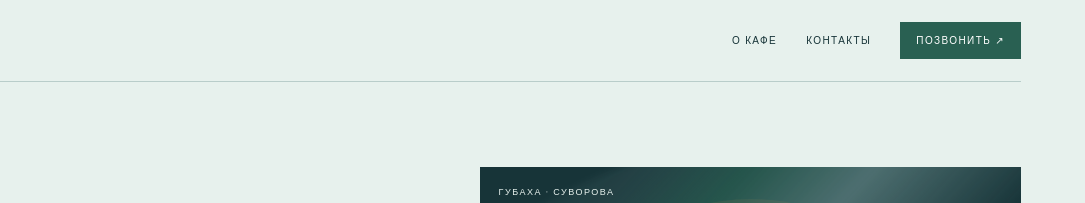
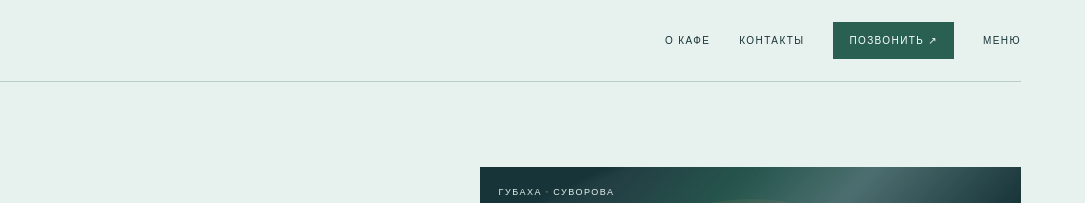
Before and after one commit to grappa159/perm-alaska, a plain HTML site: page index.html in a window 1280 px wide. Shown: the top 203 px of the page, 195-1280 px from the left. Drawn offline with Linux system fonts and the light colour scheme.

Commit message:
Improve menu navigation and contacts

```diff
--- a/index.html
+++ b/index.html
@@ -16,7 +16,7 @@
   </style><script>document.documentElement.classList.add('js')</script>
 <link rel="canonical" href="https://grappa159.github.io/perm-alaska/"><meta property="og:type" content="website"><meta property="og:title" content="АляскА — кафе в Губахе"><meta property="og:description" content="Кафе «АляскА» в Губахе: адрес, телефон, фотографии и ссылки."><meta property="og:url" content="https://grappa159.github.io/perm-alaska/"><script type="application/ld+json">{"@context": "https://schema.org", "@type": "FoodEstablishment", "name": "АляскА", "url": "https://grappa159.github.io/perm-alaska/"}</script></head>
 <body>
-  <header class="wrap header"><a class="brand" href="#home" aria-label="АляскА — наверх"><span class="brand-mark" aria-hidden="true">АА</span><b>АляскА</b></a><button class="toggle" aria-expanded="false" aria-controls="main-nav">Разделы</button><nav class="nav" id="main-nav" aria-label="Основная навигация"><a href="#about">О кафе</a><a href="#visit">Контакты</a><a class="call" href="tel:+79082460009">Позвонить ↗</a></nav></header>
+  <header class="wrap header"><a class="brand" href="#home" aria-label="АляскА — наверх"><span class="brand-mark" aria-hidden="true">АА</span><b>АляскА</b></a><button class="toggle" aria-expanded="false" aria-controls="main-nav">Разделы</button><nav class="nav" id="main-nav" aria-label="Основная навигация"><a href="#about">О кафе</a><a href="#visit">Контакты</a><a class="call" href="tel:+79082460009">Позвонить ↗</a><a href="#real-menu">Меню</a></nav></header>
   <main id="home">
     <section class="wrap hero"><div class="hero-copy"><span class="tag">Кафе · Губаха</span><h1>АляскА<span>рядом</span></h1><p>Кафе «АляскА» в Губахе. Проверьте адрес, откройте фотографии и свяжитесь перед визитом.</p><div class="actions"><a class="btn" href="tel:+79082460009">Позвонить ↗</a><a class="btn outline" href="#visit">Найти кафе</a></div></div><div class="aurora" role="img" aria-label="Абстрактная северная композиция с зелёным сиянием и горами"><span class="aurora-label">Губаха · Суворова</span><span class="star" aria-hidden="true">✳</span><span class="mountain"></span><div class="aurora-title">Аляс<span>кА</span></div><span class="aurora-caption">кафе · губаха</span></div></section>
     <div class="band">АляскА · Губаха <span>✳</span> Суворова, 27 <span>✳</span> Контакты и маршрут</div>
```
